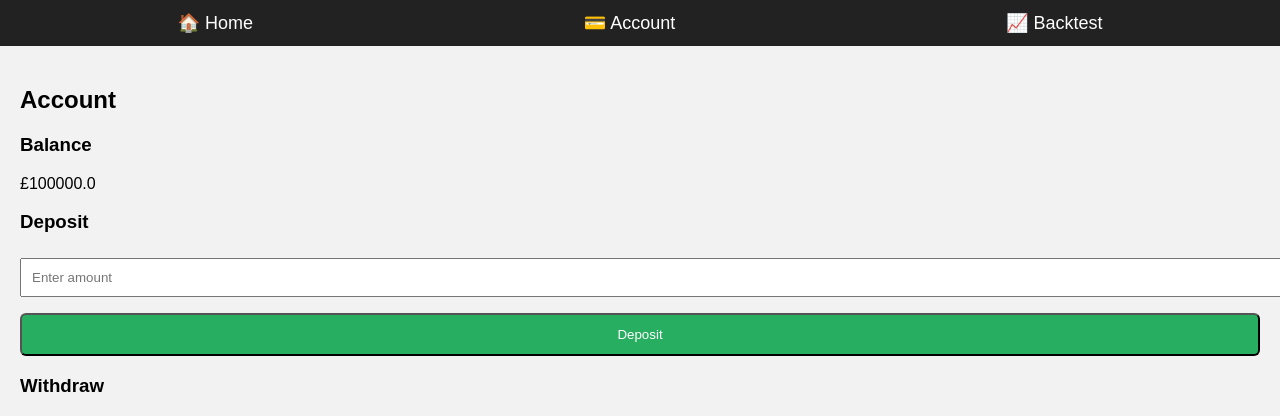
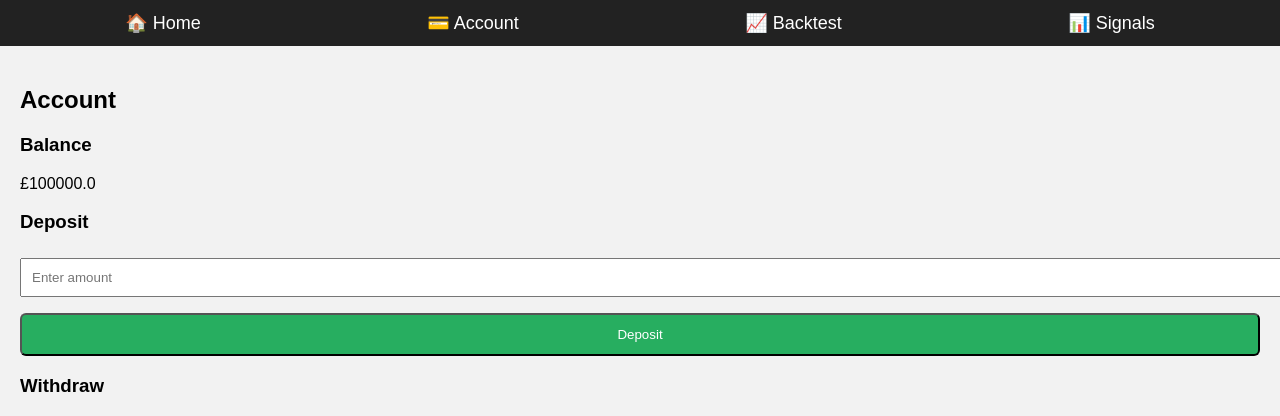
Before and after one commit to harrisonpetty7-art/trading-app, a Flask app: page /account in a window 1280 px wide. Shown: the top 416 px of the page. Run offline with Flask 3, Linux system fonts and the light colour scheme.

Commit message:
Update base.html

```diff
--- a/templates/base.html
+++ b/templates/base.html
@@ -18,6 +18,7 @@
     <a href="/">🏠 Home</a>
     <a href="/account">💳 Account</a>
     <a href="/backtest">📈 Backtest</a>
+    <a href="/signals">📊 Signals</a>
 </nav>
 
 <div class="container">
```
